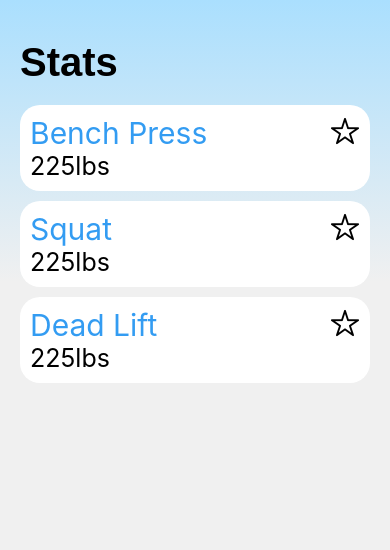
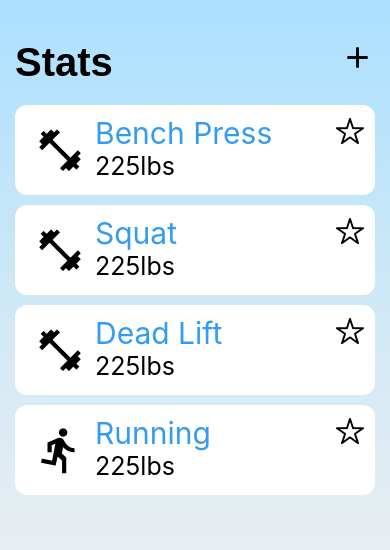
Before and after one commit to TrevorGarnett/PumpPal, a React Native app: screen / in a window 390 px wide. Shown: the top 550 px of the page. Built offline with nearby package versions, Linux system fonts and the light colour scheme.

Commit message:
Added functionality for + button so it brings up a modal, and it also now has pictures for data items.

```diff
--- a/App.js
+++ b/App.js
@@ -1,39 +1,45 @@
-// import { StatusBar } from 'expo-status-bar';
-import { View, Text, SafeAreaView, FlatList } from 'react-native';
-// import LineChart from './CustomLineChart';
+import { View, Text, SafeAreaView, FlatList, Pressable } from 'react-native';
+import React, { useState } from 'react';
 import CardView from './CardView.js';
 import styles from './styles.js';
 import { LinearGradient } from 'expo-linear-gradient';
-import { Header } from '@rneui/themed';
-
-const yAxis = [[1, 2, 3, 4, 5], [5, 4, 3, 2, 1]]; // Two lines
-const xAxis = ["Jan", "Feb", "Mar", "Apr", "May"];
-
+import Icon from 'react-native-vector-icons/MaterialIcons';
+import DropDown from './DropDown.js';
 
 let DATA = [
-  { id: 1, title: "Bench Press" },
-  { id: 10, title: "Squat" },
-  { id: 100, title: "Dead Lift" }];
+  { id: 1, title: "Bench Press", type: "WeightLifting" },
+  { id: 10, title: "Squat", type: "WeightLifting" },
+  { id: 100, title: "Dead Lift", type: "WeightLifting" },
+  { id: 1000, title: "Running", type: "Cardio" }];
+
 export default function App() {
+  const [modalVisible, setModalVisible] = useState(false);
+  const toggleModal = () => {
+    setModalVisible(!modalVisible);
+    console.log(modalVisible);
+  }
   // DATA = Get data
   return (
-    <LinearGradient colors={['#aadffe', '#f0f0f0', '#f0f0f0', '#f0f0f0']} style={styles.background}>
+    <LinearGradient colors={['#abe0ff', '#CDE8F7', '#E9EEF1', '#f0f0f0']} style={styles.background}>
       <SafeAreaView>
+        <DropDown visible={modalVisible} setVisible={setModalVisible} />
         <FlatList
           style={{ height: "100%" }}
           // ListHeaderComponent={0 === 0 ? <Text style={styles.bigHeader}>Stats</Text> : <Header> hi</Header>} //TODO: Add header for when we scroll down. E.g., when you scroll down in the summary tab in apple health
           ListHeaderComponent={
-            <View style={{ alignSelf: "flex-start" }}>
-              <Text style={styles.bigHeader}>Stats</Text>
+            <View style={{ flexDirection: 'row', paddingTop: 40, paddingBottom: 20 }} >
+              <Text style={[styles.bigHeader, { alignSelf: "flex-start", flex: 1 }]}>Stats</Text>
+              <Pressable onPress={() => toggleModal()}>
+                <Icon name="add" size={35} color="black" style={{ alignSelf: "flex-end" }} />
+              </Pressable>
             </View>
           }
           data={DATA}
-          renderItem={({ item }) => <CardView title={item.title} />}
+          renderItem={({ item }) => <CardView title={item.title} type={item.type} />}
           ItemSeparatorComponent={() => <View style={{ height: 10 }} />}
           keyExtractor={item => item.id.toString()}
-          contentContainerStyle={{ paddingHorizontal: 20 }}
+          contentContainerStyle={{ paddingHorizontal: 15 }}
           ListEmptyComponent={<Text> No Data at the Moment</Text>}
-        // stickyHeaderIndices={[0]} //TODO: Experimaent with this
         />
       </SafeAreaView >
     </LinearGradient>
--- a/CardView.js
+++ b/CardView.js
@@ -1,21 +1,30 @@
 import { View, Pressable, Text } from "react-native";
 import { useState } from "react";
 import styles from './styles.js';
-import FavoriteButton from './FavoriteButton.js';
+import Icon from 'react-native-vector-icons/Ionicons';
+import MatIcon from 'react-native-vector-icons/MaterialCommunityIcons';
+import PropTypes from 'prop-types';
+const emptyStar = <Icon name="star-outline" size={30} color="black" />;
+const filledStar = <Icon name="star" size={30} color="gold" />;
+const dumbbell = <MatIcon style={{ padding: 10 }} name="dumbbell" size={50} color="black" />;
+const runner = <MatIcon style={{ padding: 10 }} name="run" size={50} color="black" />;
 
-export default function CardView({ title = "" }) {
+export default function CardView({ title, type }) {
     const [favorited, setFavorited] = useState(false);
     return (
         <View style={styles.cardObject}>
+            {type == "WeightLifting" ? dumbbell : runner}
             <View style={{ alignContent: 'flex-start', flex: 1 }}>
                 <Text style={styles.cardTitle}>{title}</Text>
                 <Text style={{ fontSize: 25 }}>225lbs</Text>
             </View>
-            <View style={{ alignContent: 'flex-end' }}>
-                <Pressable onPress={() => setFavorited(!favorited)}>
-                    <FavoriteButton favorited={favorited} />
-                </Pressable>
-            </View>
+            <Pressable onPress={() => setFavorited(!favorited)} style={{ aligSelf: 'flex-end' }}>
+                {favorited ? filledStar : emptyStar}
+            </Pressable>
         </View>
     );
 }
+
+CardView.propTypes = {
+    title: PropTypes.string
+};
--- /dev/null
+++ b/DropDown.js
@@ -0,0 +1,31 @@
+import { Picker } from '@react-native-picker/picker';
+import React, { useState } from 'react';
+import Modal from 'react-native-modal';
+import PropTypes from 'prop-types';
+import { Text } from 'react-native';
+
+
+export default function DropDown({ visible = false, setVisible }) {
+    console.log(visible);
+    if (!visible) return null;
+    // const [workoutType, setWorkoutType] = useState("Weight Moved");
+    return (
+        <Modal animationType="slide"
+            transparent="true"
+            visible={visible}
+            onRequestClose={setVisible(false)}>
+            <Text>Hi</Text>
+            {/* <Picker selectedValue={workoutType}
+                onValueChange={(itemValue, itemIndex) => setWorkoutType(itemValue)}>
+                <Picker.Item label="Bench Press" value="Weight Moved" />
+                <Picker.Item label="Squat" value="Distance Travelled" />
+                <Picker.Item label="Dead Lift" value="Time Taken" />
+            </Picker> */}
+        </Modal>
+    );
+}
+
+DropDown.propTypes = {
+    visible: PropTypes.bool,
+    setVisible: PropTypes.func
+};
--- a/FavoriteButton.js
+++ /dev/null
@@ -1,8 +0,0 @@
-import Icon from 'react-native-vector-icons/Ionicons';
-
-const emptyStar = <Icon name="star-outline" size={30} color="black" />;
-const filledStar = <Icon name="star" size={30} color="gold" />;
-
-export default function FavoriteButton({ favorited }) {
-    return favorited ? filledStar : emptyStar;
-}
--- a/styles.js
+++ b/styles.js
@@ -9,8 +9,6 @@ export default StyleSheet.create({
     bigHeader: {
         fontSize: 40,
         color: '#000000',
-        paddingTop: 40,
-        paddingBottom: 20,
         fontWeight: 'bold',
         fontFamily: 'Arial',
     },
@@ -18,7 +16,7 @@ export default StyleSheet.create({
         flexDirection: 'row',
         paddingVertical: 10,
         paddingHorizontal: 10,
-        borderRadius: 20,
+        borderRadius: 12,
         backgroundColor: '#ffffff',
         width: "100%",
     },
```
Also changed, not shown: package.json (+11 -8 lines), 1 other file (tests, documents, lock files or other folders).
